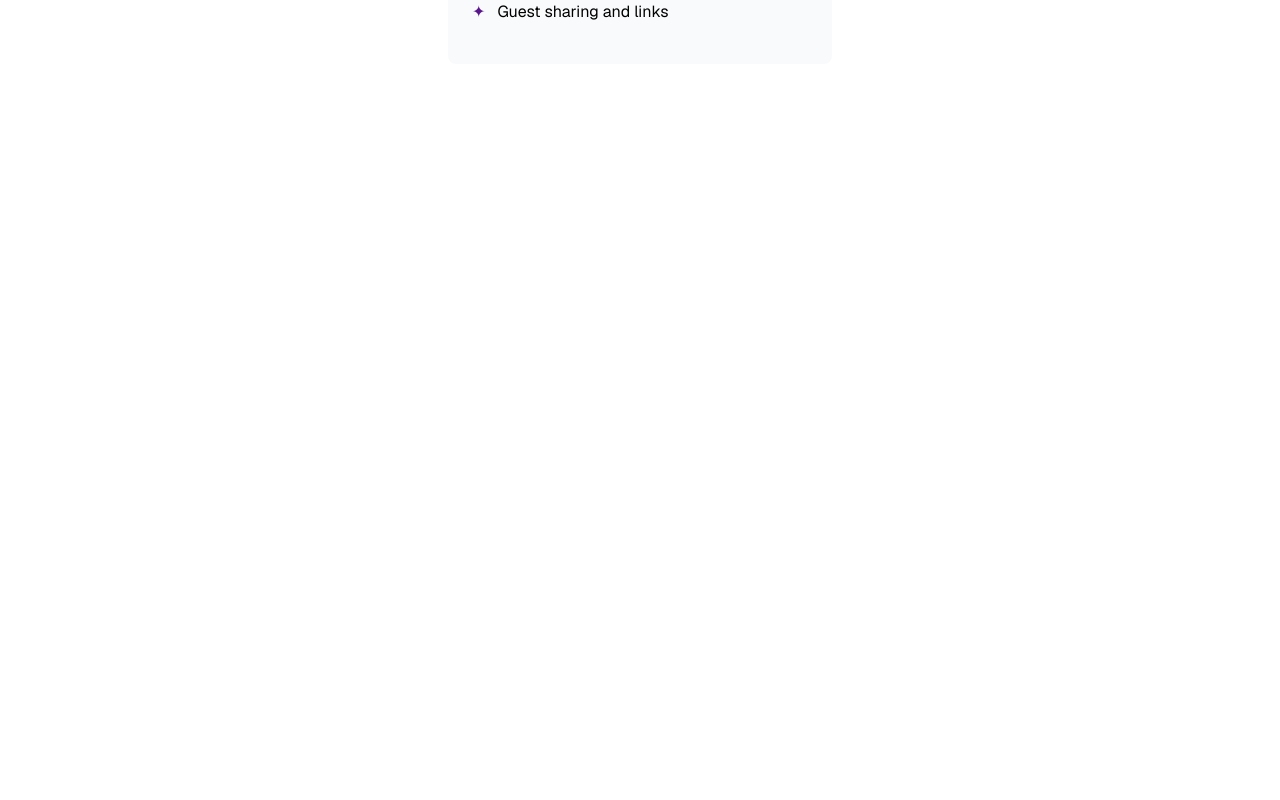
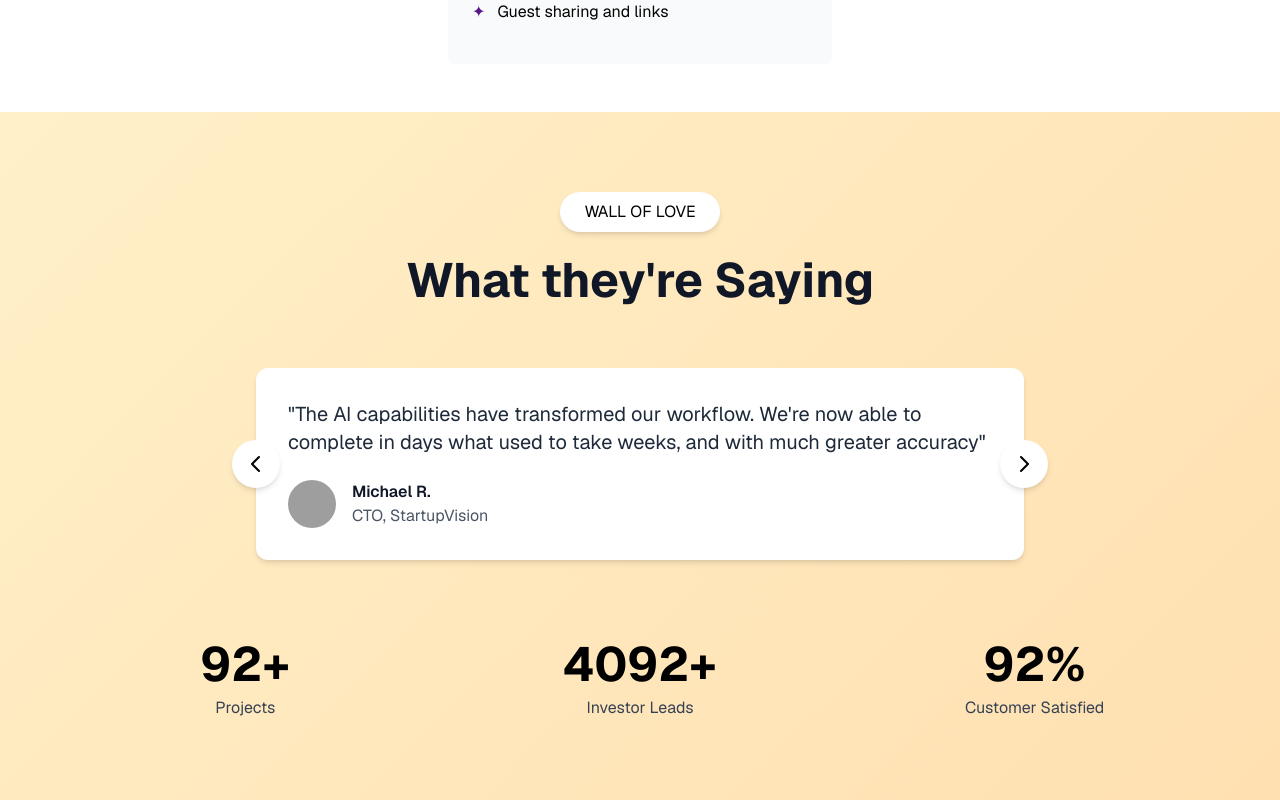
Before and after one commit to Pratyush0026/hustle-90, a Next.js app: page / in a window 1280 px wide. Shown: the part 4617-5417 px from the top of the page. Before the commit the page ends 4729 px from the top, so only its background shows below. Built offline with nearby package versions, Linux system fonts and the light colour scheme; grey boxes are pictures that could not be loaded.

Commit message:
Testimonials component added with form validation

```diff
--- a/package.json
+++ b/package.json
@@ -9,9 +9,10 @@
     "lint": "next lint"
   },
   "dependencies": {
+    "framer-motion": "^12.10.1",
+    "next": "15.3.1",
     "react": "^19.0.0",
-    "react-dom": "^19.0.0",
-    "next": "15.3.1"
+    "react-dom": "^19.0.0"
   },
   "devDependencies": {
     "@tailwindcss/postcss": "^4",
--- a/src/app/page.js
+++ b/src/app/page.js
@@ -4,6 +4,7 @@ import Header from '../components/Header';
 import Hero from '../components/Hero';
 import MVPComponent2 from '@/components/MVPComponent2';
 import PricingComponent from '@/components/PricingComponent';
+import TestimonialsSection from '@/components/Testimonials';
 
 export default function Home() {
   return (
@@ -13,6 +14,7 @@ export default function Home() {
       <MVPComponent/>
       <MVPComponent2/>
       <PricingComponent/>
+      <TestimonialsSection/>
     </main>
   );
 }
--- /dev/null
+++ b/src/components/Testimonials.js
@@ -0,0 +1,164 @@
+"use client"
+
+import React, { useState, useEffect } from 'react';
+import { motion, AnimatePresence } from 'framer-motion';
+
+const TestimonialsSection = () => {
+  const [currentSlide, setCurrentSlide] = useState(0);
+
+  const testimonials = [
+    {
+      id: 1,
+      quote: "Fluence AI has revolutionized the way we process data. The seamless integration and advanced analytics tools have saved us countless hours and improved our decision-making",
+      name: "Sarah J.",
+      title: "Data Analyst, TechCorp",
+      avatar: "/api/placeholder/48/48"
+    },
+    {
+      id: 2,
+      quote: "The AI capabilities have transformed our workflow. We're now able to complete in days what used to take weeks, and with much greater accuracy",
+      name: "Michael R.",
+      title: "CTO, StartupVision",
+      avatar: "/api/placeholder/48/48"
+    },
+    {
+      id: 3,
+      quote: "As a small business owner, Fluence AI has been a game-changer. It's like having an entire data science team at a fraction of the cost",
+      name: "Jessica L.",
+      title: "Founder, GrowthMetrics",
+      avatar: "/api/placeholder/48/48"
+    }
+  ];
+
+  const nextSlide = () => {
+    setCurrentSlide((prev) => (prev === testimonials.length - 1 ? 0 : prev + 1));
+  };
+
+  const prevSlide = () => {
+    setCurrentSlide((prev) => (prev === 0 ? testimonials.length - 1 : prev - 1));
+  };
+
+  // Auto-rotate slides every 5 seconds
+  useEffect(() => {
+    const timer = setInterval(() => {
+      nextSlide();
+    }, 5000);
+
+    return () => clearInterval(timer);
+  }, [currentSlide]);
+
+  return (
+    <div className="py-20 px-4 md:px-6 lg:px-8" style={{ background: 'linear-gradient(135deg, #FFF0C8 0%, #FFE0B1 100%)' }}>
+      <div className="max-w-6xl mx-auto">
+        {/* Header section */}
+        <div className="text-center mb-16">
+          <motion.div
+            initial={{ y: -20, opacity: 0 }}
+            animate={{ y: 0, opacity: 1 }}
+            transition={{ duration: 0.5 }}
+            className="inline-block bg-white text-black rounded-full px-6 py-2 mb-6 shadow-md"
+          >
+            WALL OF LOVE
+          </motion.div>
+          <motion.h2
+            initial={{ y: 20, opacity: 0 }}
+            animate={{ y: 0, opacity: 1 }}
+            transition={{ duration: 0.5, delay: 0.2 }}
+            className="text-4xl sm:text-5xl font-bold text-gray-900"
+          >
+            What they're Saying
+          </motion.h2>
+        </div>
+
+        {/* Testimonial carousel */}
+        <div className="relative max-w-3xl mx-auto mb-20">
+          <AnimatePresence mode="wait">
+            <motion.div
+              key={currentSlide}
+              initial={{ opacity: 0, x: 20 }}
+              animate={{ opacity: 1, x: 0 }}
+              exit={{ opacity: 0, x: -20 }}
+              transition={{ duration: 0.5 }}
+              className="bg-white rounded-xl shadow-md p-8"
+            >
+              <blockquote className="text-xl text-gray-800 mb-6">
+                "{testimonials[currentSlide].quote}"
+              </blockquote>
+              <div className="flex items-center">
+                <img
+                  src={testimonials[currentSlide].avatar}
+                  alt={testimonials[currentSlide].name}
+                  className="w-12 h-12 rounded-full mr-4"
+                />
+                <div>
+                  <p className="font-semibold text-gray-900">{testimonials[currentSlide].name}</p>
+                  <p className="text-gray-600">{testimonials[currentSlide].title}</p>
+                </div>
+              </div>
+            </motion.div>
+          </AnimatePresence>
+
+          {/* Navigation buttons */}
+          <motion.button
+            whileHover={{ scale: 1.1 }}
+            whileTap={{ scale: 0.95 }}
+            onClick={prevSlide}
+            className="absolute top-1/2 -left-6 w-12 h-12 bg-white rounded-full shadow-md flex items-center justify-center transform -translate-y-1/2"
+            aria-label="Previous testimonial"
+          >
+            <svg xmlns="http://www.w3.org/2000/svg" className="h-6 w-6" fill="none" viewBox="0 0 24 24" stroke="currentColor">
+              <path strokeLinecap="round" strokeLinejoin="round" strokeWidth={2} d="M15 19l-7-7 7-7" />
+            </svg>
+          </motion.button>
+          <motion.button
+            whileHover={{ scale: 1.1 }}
+            whileTap={{ scale: 0.95 }}
+            onClick={nextSlide}
+            className="absolute top-1/2 -right-6 w-12 h-12 bg-white rounded-full shadow-md flex items-center justify-center transform -translate-y-1/2"
+            aria-label="Next testimonial"
+          >
+            <svg xmlns="http://www.w3.org/2000/svg" className="h-6 w-6" fill="none" viewBox="0 0 24 24" stroke="currentColor">
+              <path strokeLinecap="round" strokeLinejoin="round" strokeWidth={2} d="M9 5l7 7-7 7" />
+            </svg>
+          </motion.button>
+        </div>
+
+        {/* Stats section */}
+        <motion.div
+          initial={{ y: 50, opacity: 0 }}
+          animate={{ y: 0, opacity: 1 }}
+          transition={{
+            duration: 0.7,
+            delay: 0.4,
+            staggerChildren: 0.1
+          }}
+          className="grid grid-cols-3 gap-8 text-center"
+        >
+          <motion.div
+            whileHover={{ y: -5 }}
+            transition={{ type: "spring", stiffness: 300 }}
+          >
+            <p className="text-4xl sm:text-5xl font-bold mb-2">92+</p>
+            <p className="text-gray-700">Projects</p>
+          </motion.div>
+          <motion.div
+            whileHover={{ y: -5 }}
+            transition={{ type: "spring", stiffness: 300 }}
+          >
+            <p className="text-4xl sm:text-5xl font-bold mb-2">4092+</p>
+            <p className="text-gray-700">Investor Leads</p>
+          </motion.div>
+          <motion.div
+            whileHover={{ y: -5 }}
+            transition={{ type: "spring", stiffness: 300 }}
+          >
+            <p className="text-4xl sm:text-5xl font-bold mb-2">92%</p>
+            <p className="text-gray-700">Customer Satisfied</p>
+          </motion.div>
+        </motion.div>
+      </div>
+    </div>
+  );
+};
+
+export default TestimonialsSection;
```
Also changed, not shown: 1 other file (tests, documents, lock files or other folders).
